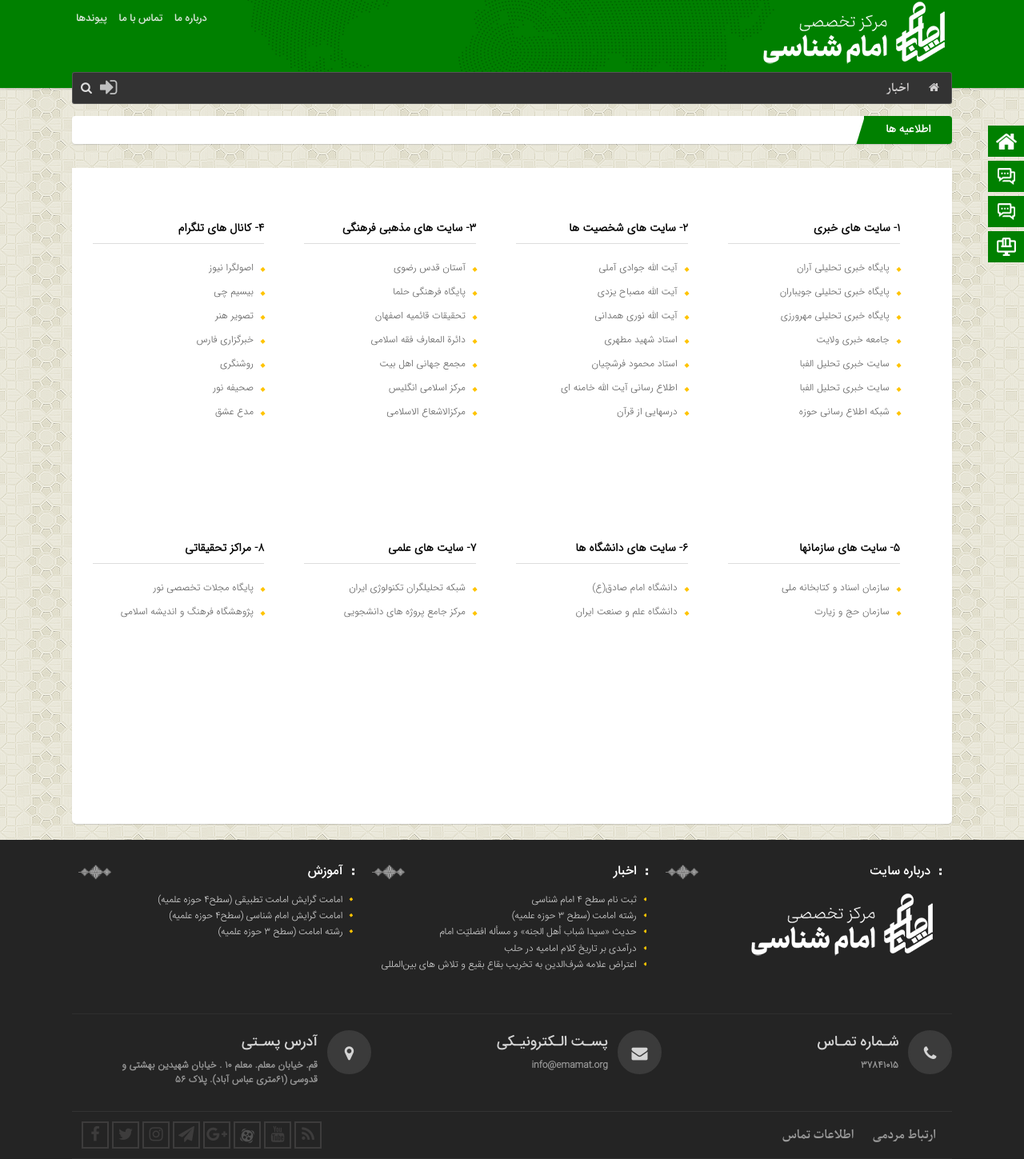
After one commit to attarengineer/emamat, a Django app: page /links in a window 1280 px wide. The commit adds this page. Shown: the whole page at 80% size. Run offline with Django 3.2, Linux system fonts and the light colour scheme; data that the repository does not hold is empty; some libraries are stand-ins or nearby versions.

Commit message:
edit base.html

```diff
--- a/templates/website/base.html
+++ b/templates/website/base.html
@@ -35,10 +35,10 @@
                                         href="{% url 'website:contact' %}">تماس با ما</a></li>
                                 <li id="menu-item-27"
                                     class="menu-item menu-item-type-custom menu-item-object-custom menu-item-27"><a
-                                        href="http://#">اساتید</a></li>
-                                <li id="menu-item-28"
-                                    class="menu-item menu-item-type-custom menu-item-object-custom menu-item-28"><a
-                                        href="http://#">دانشجویان</a></li>
+                                        href="{% url 'website:links' %}">پیوندها</a></li>
+{#                                <li id="menu-item-28"#}
+{#                                    class="menu-item menu-item-type-custom menu-item-object-custom menu-item-28"><a#}
+{#                                        href="http://#">دانشجویان</a></li>#}
                             </ul>
                         </div>
                     </div>
@@ -50,61 +50,61 @@
                                 <ul id="menu-%d9%85%d9%86%d9%88%db%8c-%d8%a7%d8%b5%d9%84%db%8c" class="nav-menu">
                                     <li id="menu-item-386"
                                         class="menu-item menu-item-type-post_type menu-item-object-page menu-item-has-children menu-item-386">
-                                        <a href="{% url 'website:index' %}">صفحه نخست</a>
-                                        <ul class="sub-menu">
-                                            <li id="menu-item-543"
-                                                class="menu-item menu-item-type-post_type menu-item-object-page menu-item-has-children menu-item-543">
-                                                <a href="https://emamat.org/register/">ثبت نام سطح ۴ امام شناسی</a>
-                                                <ul class="sub-menu">
-                                                    <li id="menu-item-544"
-                                                        class="menu-item menu-item-type-post_type menu-item-object-page menu-item-544">
-                                                        <a href="https://emamat.org/contact/">تماس با ما</a></li>
-                                                </ul>
-                                            </li>
-                                            <li id="menu-item-545"
-                                                class="menu-item menu-item-type-post_type menu-item-object-page menu-item-545">
-                                                <a href="https://emamat.org/linkha/">پیوندهای سایت</a></li>
-                                            <li id="menu-item-546"
-                                                class="menu-item menu-item-type-post_type menu-item-object-page menu-item-has-children menu-item-546">
-                                                <a href="https://emamat.org/index/">صفحه نخست</a>
-                                                <ul class="sub-menu">
-                                                    <li id="menu-item-547"
-                                                        class="menu-item menu-item-type-post_type menu-item-object-page menu-item-547">
-                                                        <a href="https://emamat.org/pag-small/">برگه دو ستونه</a></li>
-                                                    <li id="menu-item-548"
-                                                        class="menu-item menu-item-type-post_type menu-item-object-page menu-item-548">
-                                                        <a href="https://emamat.org/page-big/">برگه تمام عرض</a></li>
-                                                    <li id="menu-item-549"
-                                                        class="menu-item menu-item-type-post_type menu-item-object-page menu-item-549">
-                                                        <a href="https://emamat.org/page-search/">جستجوی پیشرفته</a>
-                                                    </li>
-                                                </ul>
-                                            </li>
-                                            <li id="menu-item-550"
-                                                class="menu-item menu-item-type-post_type menu-item-object-page menu-item-550">
-                                                <a href="https://emamat.org/برگه-نمونه/">برگه نمونه</a></li>
-                                        </ul>
+                                        <a href="{% url 'website:index' %}"><i id="search-btn" class="fa fa-home"></i></a>
+{#                                        <ul class="sub-menu">#}
+{#                                            <li id="menu-item-543"#}
+{#                                                class="menu-item menu-item-type-post_type menu-item-object-page menu-item-has-children menu-item-543">#}
+{#                                                <a href="https://emamat.org/register/">ثبت نام سطح ۴ امام شناسی</a>#}
+{#                                                <ul class="sub-menu">#}
+{#                                                    <li id="menu-item-544"#}
+{#                                                        class="menu-item menu-item-type-post_type menu-item-object-page menu-item-544">#}
+{#                                                        <a href="https://emamat.org/contact/">تماس با ما</a></li>#}
+{#                                                </ul>#}
+{#                                            </li>#}
+{#                                            <li id="menu-item-545"#}
+{#                                                class="menu-item menu-item-type-post_type menu-item-object-page menu-item-545">#}
+{#                                                <a href="https://emamat.org/linkha/">پیوندهای سایت</a></li>#}
+{#                                            <li id="menu-item-546"#}
+{#                                                class="menu-item menu-item-type-post_type menu-item-object-page menu-item-has-children menu-item-546">#}
+{#                                                <a href="https://emamat.org/index/">صفحه نخست</a>#}
+{#                                                <ul class="sub-menu">#}
+{#                                                    <li id="menu-item-547"#}
+{#                                                        class="menu-item menu-item-type-post_type menu-item-object-page menu-item-547">#}
+{#                                                        <a href="https://emamat.org/pag-small/">برگه دو ستونه</a></li>#}
+{#                                                    <li id="menu-item-548"#}
+{#                                                        class="menu-item menu-item-type-post_type menu-item-object-page menu-item-548">#}
+{#                                                        <a href="https://emamat.org/page-big/">برگه تمام عرض</a></li>#}
+{#                                                    <li id="menu-item-549"#}
+{#                                                        class="menu-item menu-item-type-post_type menu-item-object-page menu-item-549">#}
+{#                                                        <a href="https://emamat.org/page-search/">جستجوی پیشرفته</a>#}
+{#                                                    </li>#}
+{#                                                </ul>#}
+{#                                            </li>#}
+{#                                            <li id="menu-item-550"#}
+{#                                                class="menu-item menu-item-type-post_type menu-item-object-page menu-item-550">#}
+{#                                                <a href="https://emamat.org/برگه-نمونه/">برگه نمونه</a></li>#}
+{#                                        </ul>#}
                                     </li>
                                     <li id="menu-item-532"
                                         class="menu-item menu-item-type-post_type menu-item-object-page menu-item-532">
                                         <a href="{% url 'blog:blog-archive' %}">اخبار</a></li>
-                                    <li id="menu-item-504"
-                                        class="menu-item menu-item-type-taxonomy menu-item-object-category menu-item-504">
-                                        <a href="https://emamat.org/category/zohour-news/education/">آموزش</a></li>
-                                    <li id="menu-item-344"
-                                        class="menu-item menu-item-type-taxonomy menu-item-object-category menu-item-344">
-                                        <a href="https://emamat.org/category/zohour-news/research/">پژوهش</a></li>
-                                    <li id="menu-item-345"
-                                        class="menu-item menu-item-type-taxonomy menu-item-object-category menu-item-345">
-                                        <a href="https://emamat.org/category/zohour-news/cultural/">تهذیب</a></li>
-                                    <li id="menu-item-392"
-                                        class="menu-item menu-item-type-post_type menu-item-object-page menu-item-392">
-                                        <a href="https://emamat.org/contact/">تماس با ما</a></li>
+{#                                    <li id="menu-item-504"#}
+{#                                        class="menu-item menu-item-type-taxonomy menu-item-object-category menu-item-504">#}
+{#                                        <a href="https://emamat.org/category/zohour-news/education/">آموزش</a></li>#}
+{#                                    <li id="menu-item-344"#}
+{#                                        class="menu-item menu-item-type-taxonomy menu-item-object-category menu-item-344">#}
+{#                                        <a href="https://emamat.org/category/zohour-news/research/">پژوهش</a></li>#}
+{#                                    <li id="menu-item-345"#}
+{#                                        class="menu-item menu-item-type-taxonomy menu-item-object-category menu-item-345">#}
+{#                                        <a href="https://emamat.org/category/zohour-news/cultural/">تهذیب</a></li>#}
+{#                                    <li id="menu-item-392"#}
+{#                                        class="menu-item menu-item-type-post_type menu-item-object-page menu-item-392">#}
+{#                                        <a href="https://emamat.org/contact/">تماس با ما</a></li>#}
                                 </ul>
                             </div>
                         </div>
                     </div>
-                    <div class="mapp"><a onclick="myFunction()" class="dropbtn"> اخبار استانها</a></div>
+{#                    <div class="mapp"><a onclick="myFunction()" class="dropbtn"> اخبار استانها</a></div>#}
                     <div class="ap-search">
                         <div class="bars"><span></span><span></span><span></span></div>
                         <a class="toggle" href="#toggle" onclick="openNav()"><span class="icon-reorder"></span></a><i
@@ -193,15 +193,15 @@
                 </div>
             </div>
             <ul id="leftmenu">
-                <li class="menu1"><a href="https://emamat.org" class="home" target="_blank"> <span>صفحه نخست</span></a>
+                <li class="menu1"><a href="{% url 'website:index' %}" class="home" target="_blank"> <span>صفحه نخست</span></a>
                 </li>
-                <li class="menu2"><a href="" class="about" target="_blank"><span>تالار گفتمان</span></a></li>
-                <li class="menu3"><a href="" class="about" target="_blank"><span>اپلیکیشن سایت</span></a></li>
-                <li class="menu4"><a href="" class="services" target="_blank"> <span>سروش</span></a></li>
-                <li class="menu5"><a href="" class="services" target="_blank"> <span>ایتا</span></a></li>
-                <li class="menu6"><a href="" class="about" target="_blank"><span>آپارات</span></a></li>
-                <li class="menu7"><a href="" class="home" target="_blank"> <span>اینستاگرام</span></a></li>
-                <li class="menu8"><a href="" class="services" target="_blank"> <span>اطلاعات سایت</span></a></li>
+                <li class="menu2"><a href="{% url 'website:about' %}" class="about" target="_blank"><span>درباره ما</span></a></li>
+                <li class="menu2"><a href="{% url 'website:contact' %}" class="about" target="_blank"><span>ارتباط با ما</span></a></li>
+{#                <li class="menu4"><a href="" class="services" target="_blank"> <span>سروش</span></a></li>#}
+{#                <li class="menu5"><a href="" class="services" target="_blank"> <span>ایتا</span></a></li>#}
+{#                <li class="menu6"><a href="" class="about" target="_blank"><span>آپارات</span></a></li>#}
+{#                <li class="menu7"><a href="" class="home" target="_blank"> <span>اینستاگرام</span></a></li>#}
+                <li class="menu8"><a href="{% url 'website:links' %}" class="services" target="_blank"> <span>پیوندها</span></a></li>
                 <li class="go-top"><a href="#"><i class="fa fa-arrow-up"></i><span>برو بالا</span></a></li>
             </ul>
         </div>
--- a/templates/website/contact.html
+++ b/templates/website/contact.html
@@ -5,14 +5,12 @@
         <div class="container inn" style="transform: none;">
             <div class="ap_news"
                  style="position: relative; overflow: visible; box-sizing: border-box; min-height: 1px;">
-
-
                 <div class="theiaStickySidebar"
                      style="padding-top: 0px; padding-bottom: 1px; position: static; transform: none;">
                     <div class="ap-single">
                         <section class="article clearfix">
                             <div class="head_seangle">
-                                <h1><a href="https://emamat.org/contact/">تماس با ما</a></h1>
+                                <h1><a href="{% url 'website:contact' %}">تماس با ما</a></h1>
                             </div>
                             <div class="conteneur_barre_outils">
 <span class="soc">
--- /dev/null
+++ b/templates/website/links.html
@@ -0,0 +1,148 @@
+{% extends 'website/base.html' %}
+{% load static %}
+{% block content %}
+    <section class="ap_main" style="margin-top:30px;">
+        <div class="container inn">
+            <div class="ap-single">
+                <section class="article clearfix">
+                    <div id="entry">
+                        <div class="entry">
+                            <ul class="links-cat">
+                                <div class="mp">
+                                    <ul class="cat_links">
+                                        <li id="linkcat-104" class="linkcat"><h2>1- سایت های خبری</h2>
+                                            <ul class="xoxo blogroll">
+                                                <li><a href="http://www.aranmoghan.ir/">پایگاه خبری تحلیلی آران</a></li>
+                                                <li><a href="http://www.jouybaran.ir">پایگاه خبری تحلیلی جویباران</a></li>
+                                                <li><a href="http://www.mehrvarzi.ir/">پایگاه خبری تحلیلی مهرورزی</a></li>
+                                                <li><a href="http://ravayatnews.com/">جامعه خبری ولایت</a></li>
+                                                <li><a href="http://allefba.ir/">سایت خبری تحلیل الفبا</a></li>
+                                                <li><a href="http://allefba.ir/">سایت خبری تحلیل الفبا</a></li>
+                                                <li><a href="http://www.shareh.com/">شبکه اطلاع رسانی حوزه</a></li>
+
+                                            </ul>
+                                        </li>
+                                    </ul>
+                                </div>
+                            </ul>
+                            <ul class="links-cat">
+                                <div class="mp">
+                                    <ul class="cat_links">
+                                        <li id="linkcat-103" class="linkcat"><h2>2- سایت های شخصیت ها</h2>
+                                            <ul class="xoxo blogroll">
+                                                <li><a href="http://portal.esra.ir/Pages/Index.aspx">آیت الله جوادی آملی</a>
+                                                </li>
+                                                <li><a href="http://www.mesbahyazdi.com/">آیت الله مصباح یزدی</a></li>
+                                                <li><a href="http://www.noorihamedani.com/fa/home/">آیت الله نوری همدانی</a>
+                                                </li>
+                                                <li><a href="http://www.motahari.org/">استاد شهید مطهری</a></li>
+                                                <li><a href="http://www.farshchianart.com/">استاد محمود فرشچیان</a></li>
+                                                <li><a href="http://www.leader.ir/">اطلاع رسانی آیت الله خامنه ای</a></li>
+                                                <li><a href="http://www.gharaati.ir/">درسهایی از قرآن</a></li>
+
+                                            </ul>
+                                        </li>
+                                    </ul>
+                                </div>
+                            </ul>
+                            <ul class="links-cat">
+                                <div class="mp">
+                                    <ul class="cat_links">
+                                        <li id="linkcat-102" class="linkcat"><h2>3- سایت های مذهبی فرهنگی</h2>
+                                            <ul class="xoxo blogroll">
+                                                <li><a href="http://www.aqr.ir/">آستان قدس رضوی</a></li>
+                                                <li><a href="http://www.hulma.ir/">پایگاه فرهنگی حلما</a></li>
+                                                <li><a href="http://www.ghaemiyeh.com/">تحقیقات قائمیه اصفهان</a></li>
+                                                <li><a href="http://www.islamicfeqh.com/">دائرة المعارف فقه اسلامی</a></li>
+                                                <li><a href="http://www.ahlulbaytportal.com/">مجمع جهانی اهل بیت</a></li>
+                                                <li><a href="http://www.ic-el.com/">مرکز اسلامی انگلیس</a></li>
+                                                <li><a href="http://www.islam4u.com/">مرکزالاشعاع الاسلامی</a></li>
+
+                                            </ul>
+                                        </li>
+                                    </ul>
+                                </div>
+                            </ul>
+                            <ul class="links-cat">
+                                <div class="mp">
+                                    <ul class="cat_links">
+                                        <li id="linkcat-101" class="linkcat"><h2>4- کانال های تلگرام</h2>
+                                            <ul class="xoxo blogroll">
+                                                <li><a href="https://telegram.me/osolgaradaily">اصولگرا نیوز</a></li>
+                                                <li><a href="https://telegram.me/bisimchi1">بیسیم چی</a></li>
+                                                <li><a href="https://telegram.me/joinchat/D2kD_T7153zKiIEG3xaocg">تصویر
+                                                    هنر</a></li>
+                                                <li><a href="https://telegram.me/farsna">خبرگزاری فارس</a></li>
+                                                <li>
+                                                    <a href="https://telegram.me/joinchat/BtnhTDwqMzRw9ayeRWrBMA">روشنگری</a>
+                                                </li>
+                                                <li><a href="https://telegram.me/joinchat/Brw2TT6LxBtEyXfs8TpgVg">صحیفه
+                                                    نور</a></li>
+                                                <li><a href="https://telegram.me/joinchat/BgNgpzvSF88Kr4JB_SaU8g">مدع
+                                                    عشق</a></li>
+
+                                            </ul>
+                                        </li>
+                                    </ul>
+                                </div>
+                            </ul>
+                            <ul class="links-cat">
+                                <div class="mp">
+                                    <ul class="cat_links">
+                                        <li id="linkcat-106" class="linkcat"><h2>5- سایت های سازمانها</h2>
+                                            <ul class="xoxo blogroll">
+                                                <li><a href="http://www.nlai.ir/">سازمان اسناد و کتابخانه ملی</a></li>
+                                                <li><a href="http://www.hajnews.ir/">سازمان حج و زیارت</a></li>
+
+                                            </ul>
+                                        </li>
+                                    </ul>
+                                </div>
+                            </ul>
+                            <ul class="links-cat">
+                                <div class="mp">
+                                    <ul class="cat_links">
+                                        <li id="linkcat-105" class="linkcat"><h2>6- سایت های دانشگاه ها</h2>
+                                            <ul class="xoxo blogroll">
+                                                <li><a href="http://www.isu.ac.ir/">دانشگاه امام صادق(ع)</a></li>
+                                                <li><a href="http://www.iust.ac.ir/">دانشگاه علم و صنعت ایران</a></li>
+
+                                            </ul>
+                                        </li>
+                                    </ul>
+                                </div>
+                            </ul>
+                            <ul class="links-cat">
+                                <div class="mp">
+                                    <ul class="cat_links">
+                                        <li id="linkcat-107" class="linkcat"><h2>7- سایت های علمی</h2>
+                                            <ul class="xoxo blogroll">
+                                                <li><a href="http://www.itan.ir/">شبکه تحلیلگران تکنولوژی ایران</a></li>
+                                                <li><a href="http://www.cpro.ir/">مرکز جامع پروژه های دانشجویی</a></li>
+
+                                            </ul>
+                                        </li>
+                                    </ul>
+                                </div>
+                            </ul>
+                            <ul class="links-cat">
+                                <div class="mp">
+                                    <ul class="cat_links">
+                                        <li id="linkcat-108" class="linkcat"><h2>8- مراکز تحقیقاتی</h2>
+                                            <ul class="xoxo blogroll">
+                                                <li><a href="http://www.noormags.com/">پایگاه مجلات تخصصی نور</a></li>
+                                                <li><a href="http://www.iict.ac.ir/">پژوهشگاه فرهنگ و اندیشه اسلامی</a></li>
+
+                                            </ul>
+                                        </li>
+                                    </ul>
+                                </div>
+                            </ul>
+                            <div class="clearfix"></div>
+                        </div>
+                    </div>
+                </section>
+            </div>
+        </div><!----------container--------->
+    </section>
+{% endblock %}
--- a/website/urls.py
+++ b/website/urls.py
@@ -7,4 +7,5 @@
     path('', index_view, name='index'),
     path('about', about_view, name='about'),
     path('contact', contact_view, name='contact'),
+    path('links', links_view, name='links'),
 ]
--- a/website/views.py
+++ b/website/views.py
@@ -25,3 +25,7 @@
             messages.add_message(request, messages.ERROR, 'ارسال پیام با خطا مواجه شد.')
     form = ContactForm()
     return render(request, 'website/contact.html', {'form': form})
+
+
+def links_view(request):
+    return render(request, 'website/links.html')
```
Also changed, not shown: templates/website/about.html (+17 -16 lines).
